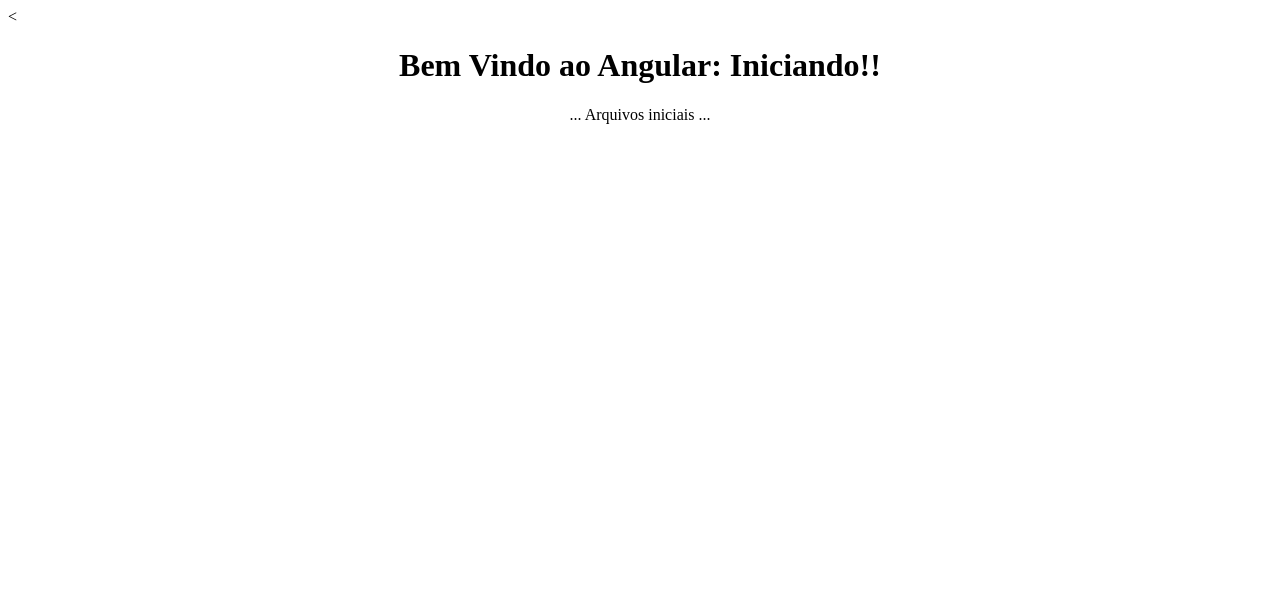
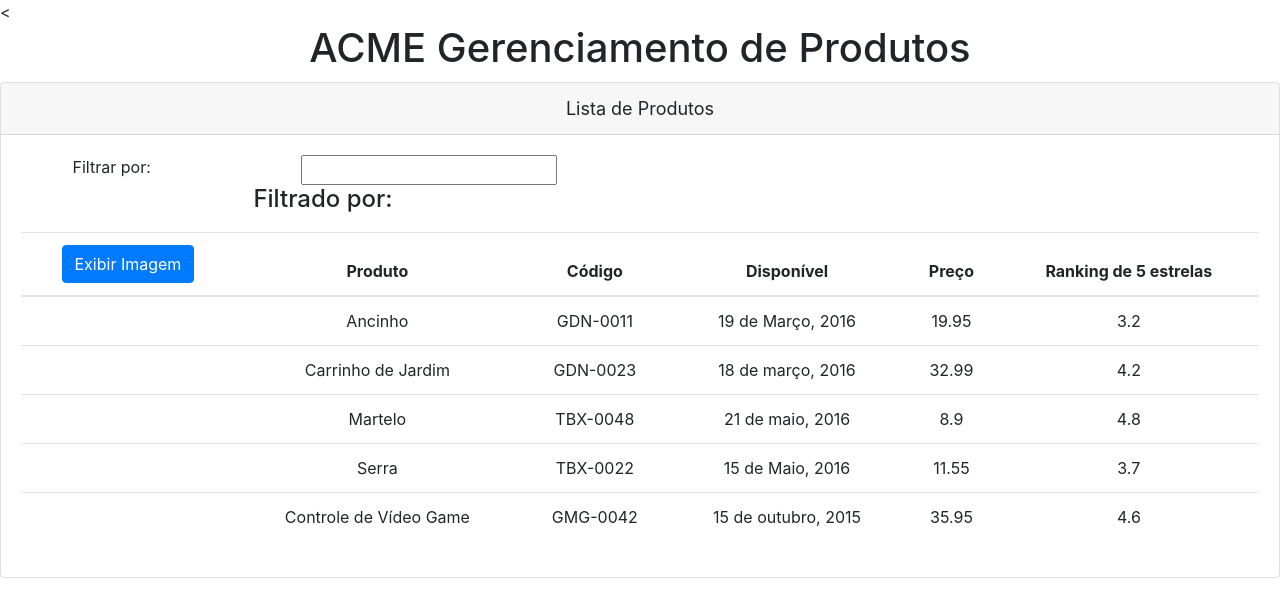
Before and after one commit to Glaydson/topicosweb-2020.2, an Angular app in the folder agp2020-s2/: page / in a window 1280 px wide. Shown: the top 616 px of the page. Built offline with nearby package versions, Linux system fonts and the light colour scheme.

Commit message:
Aula de 14-09-2020

```diff
--- a/agp2020-s2/package.json
+++ b/agp2020-s2/package.json
@@ -21,6 +21,8 @@
     "@angular/platform-browser": "^10.0.14",
     "@angular/platform-browser-dynamic": "^10.0.14",
     "@angular/router": "^10.0.14",
+    "bootstrap": "^4.5.2",
+    "font-awesome": "^4.7.0",
     "rxjs": "^6.5.5",
     "tslib": "^2.0.0",
     "zone.js": "^0.10.3"
--- a/agp2020-s2/src/app/app.component.html
+++ b/agp2020-s2/src/app/app.component.html
@@ -1,7 +1,7 @@
 <<!--The content below is only a placeholder and can be replaced.-->
 <div style="text-align:center">
   <h1>
-    Bem Vindo ao {{titulo}}!!
+    {{titulo}}
   </h1>
-  ... Arquivos iniciais ...
+  <gp-produtos></gp-produtos>
 </div>
--- a/agp2020-s2/src/app/app.component.ts
+++ b/agp2020-s2/src/app/app.component.ts
@@ -6,5 +6,5 @@
   styleUrls: ['./app.component.css']
 })
 export class AppComponent {
-  titulo = 'Angular: Iniciando';
+  titulo = 'ACME Gerenciamento de Produtos';
 }
--- a/agp2020-s2/src/app/app.module.ts
+++ b/agp2020-s2/src/app/app.module.ts
@@ -3,13 +3,17 @@
 
 import { AppRoutingModule } from './app-routing.module';
 import { AppComponent } from './app.component';
+import { ListaProdutosComponent } from './produtos/lista-produtos.component';
+import { FormsModule } from '@angular/forms';
 
 @NgModule({
   declarations: [
     AppComponent,
+    ListaProdutosComponent,
   ],
   imports: [
     BrowserModule,
+    FormsModule,
     AppRoutingModule
   ],
   providers: [],
--- /dev/null
+++ b/agp2020-s2/src/app/produtos/lista-produtos.component.html
@@ -0,0 +1,46 @@
+<div class="card">
+    <div class="card-header">
+        {{tituloPagina}}
+    </div>
+    <div class="card-body">
+        <div class="row">
+            <div class="col-md-2">Filtrar por:</div>
+            <div class="col-md-4">
+                <input type="text"/>
+            </div>
+        </div>
+        <div class="row">
+            <div class="col-md-6">
+                <h4>Filtrado por:</h4>
+            </div>
+        </div>
+        <div class="table-responsive">
+            <table class="table" *ngIf="produtos && produtos.length">
+                <thead>
+                    <tr>
+                        <th>
+                            <button class="btn btn-primary">
+                                Exibir Imagem
+                            </button>
+                        </th>
+                        <th>Produto</th>
+                        <th>Código</th>
+                        <th>Disponível</th>
+                        <th>Preço</th>
+                        <th>Ranking de 5 estrelas</th>
+                    </tr>
+                </thead>
+                <tbody>
+                    <tr *ngFor='let produto of produtos'>
+                        <td></td>
+                        <td>{{produto.nomeProduto}}</td>
+                        <td>{{produto.codigoProduto}}</td>
+                        <td>{{produto.dataLancamento}}</td>
+                        <td>{{produto.preco}}</td>
+                        <td>{{produto.rating}}</td>
+                    </tr>
+                </tbody>
+            </table>
+        </div>
+    </div>
+</div>
--- /dev/null
+++ b/agp2020-s2/src/app/produtos/lista-produtos.component.ts
@@ -0,0 +1,63 @@
+import { Component } from '@angular/core';
+
+@Component({
+    selector: "gp-produtos",
+    templateUrl: "./lista-produtos.component.html"
+})
+export class ListaProdutosComponent {
+    tituloPagina: String = "Lista de Produtos";
+
+    produtos: any[] = [
+        {
+            "produtoId": 1,
+            "nomeProduto": "Ancinho",
+            "codigoProduto": "GDN-0011",
+            "dataLancamento": "19 de Março, 2016",
+            "descricao": "Ancinho com cabo de madeira de 48 polegadas.",
+            "preco": 19.95,
+            "rating": 3.2,
+            "urlImagem": "https://openclipart.org/image/300px/svg_to_png/26215/Anonymous_Leaf_Rake.png"
+          },
+          {
+            "produtoId": 2,
+            "nomeProduto": "Carrinho de Jardim",
+            "codigoProduto": "GDN-0023",
+            "dataLancamento": "18 de março, 2016",
+            "descricao": "Carrinho de Jardim com capacidade de 56 litros",
+            "preco": 32.99,
+            "rating": 4.2,
+            "urlImagem": "https://openclipart.org/image/300px/svg_to_png/58471/garden_cart.png"
+          },
+          {
+            "produtoId": 5,
+            "nomeProduto": "Martelo",
+            "codigoProduto": "TBX-0048",
+            "dataLancamento": "21 de maio, 2016",
+            "descricao": "Martelo de aço de garra curva",
+            "preco": 8.9,
+            "rating": 4.8,
+            "urlImagem": "https://openclipart.org/image/300px/svg_to_png/73/rejon_Hammer.png"
+          },
+          {
+            "produtoId": 8,
+            "nomeProduto": "Serra",
+            "codigoProduto": "TBX-0022",
+            "dataLancamento": "15 de Maio, 2016",
+            "descricao": "Serra de mão com lâmina de aço de 15 polegadas",
+            "preco": 11.55,
+            "rating": 3.7,
+            "urlImagem": "https://openclipart.org/image/300px/svg_to_png/27070/egore911_saw.png"
+          },
+          {
+            "produtoId": 10,
+            "nomeProduto": "Controle de Vídeo Game",
+            "codigoProduto": "GMG-0042",
+            "dataLancamento": "15 de outubro, 2015",
+            "descricao": "Controle de vídeo game padrão com dois botões",
+            "preco": 35.95,
+            "rating": 4.6,
+            "urlImagem": "https://openclipart.org/image/300px/svg_to_png/120337/xbox-controller_01.png"
+          }
+    ]
+
+}
--- a/agp2020-s2/src/styles.css
+++ b/agp2020-s2/src/styles.css
@@ -1,4 +1,7 @@
 /* You can add global styles to this file, and also import other style files */
+@import "~bootstrap/dist/css/bootstrap.min.css";
+@import "~font-awesome/css/font-awesome.min.css";
+
 div.card-header {
   font-size: large;
  }
```
Also changed, not shown: 1 other file (tests, documents, lock files or other folders).
